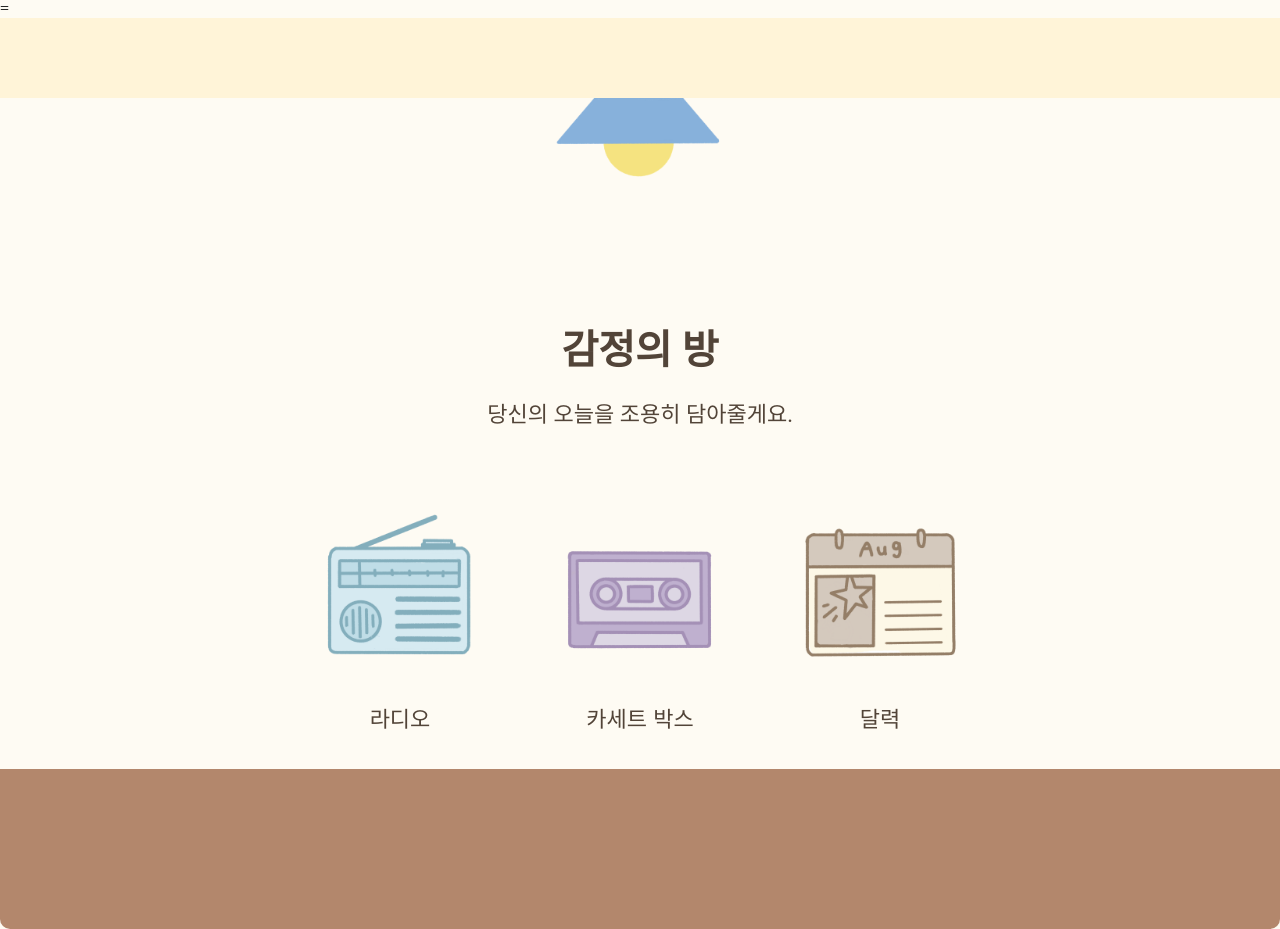
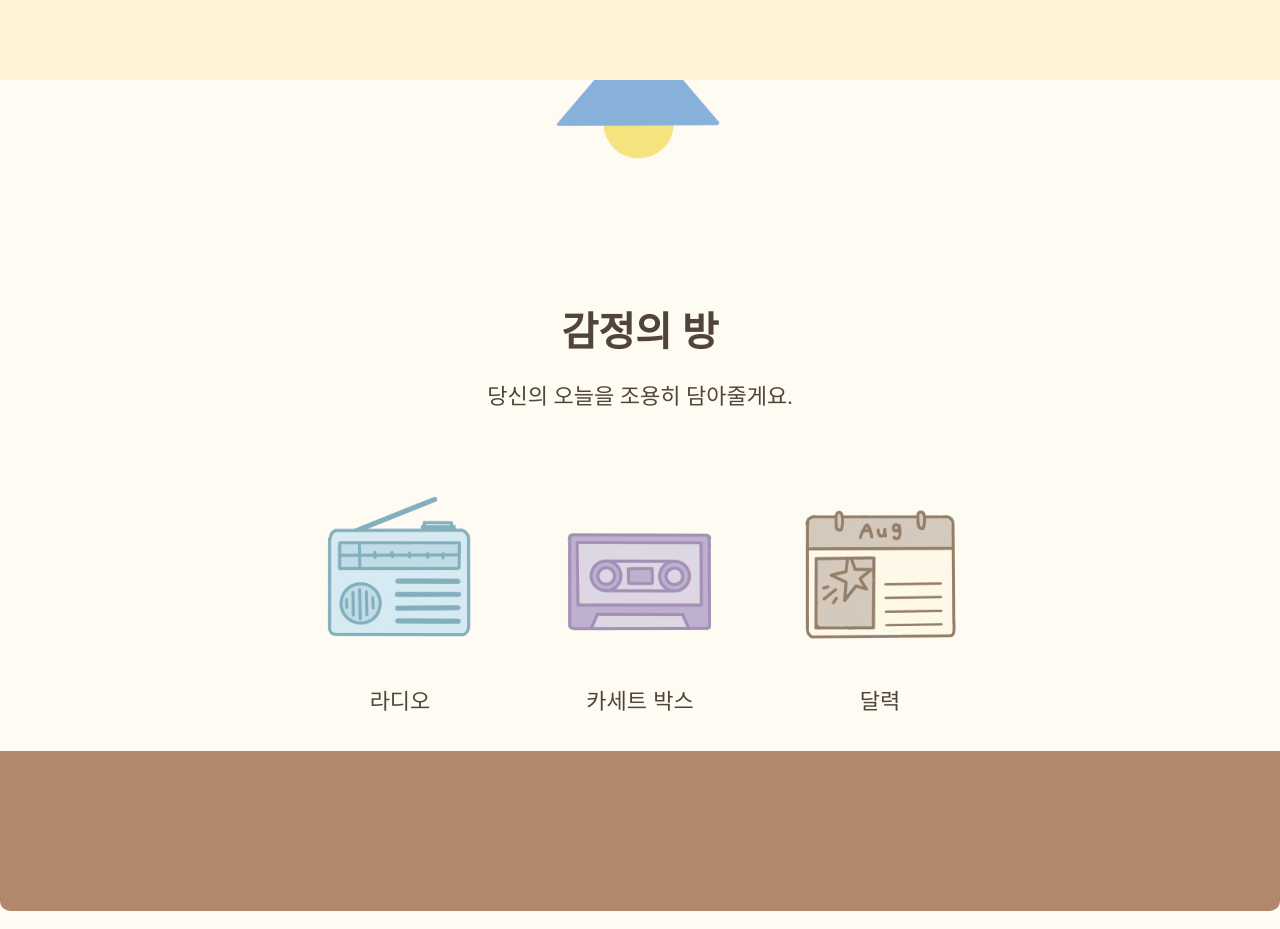
Before and after one commit to gimadud/spothepie, a React (Vite) app: page / in a window 1280 px wide. Built offline with nearby package versions, Linux system fonts and the light colour scheme.

Commit message:
fix: 라디오 페이지- 글씨 겹침 현상 수정

```diff
--- a/src/css/App.css
+++ b/src/css/App.css
@@ -2,10 +2,11 @@
   display: flex;
   flex-direction: column;
   min-height: 100vh;
+  flex: 1;
 }
 
 .main-page {
-  flex-grow: 1;
+  flex: 1;
 }
 
 body {
--- a/src/css/EmotionSelector.css
+++ b/src/css/EmotionSelector.css
@@ -62,7 +62,7 @@
     color:#83AEBC;
     font-weight: 600;
     position: relative;
-    z-index: 2;
+
     background-color: transparent;
 }
 
@@ -124,5 +124,4 @@
   height: 100%;
   background-color: #83AEBC;
   transition: left 0.2s ease-out;
-  z-index: 1;
 }
--- a/src/pages/MainPage.tsx
+++ b/src/pages/MainPage.tsx
@@ -38,7 +38,7 @@ const MainPage = () => {
       animate="animate"
       exit="exit"
       transition={{ duration: 0.5 }}
-    >=
+    >
         <MainHeader />
           <div className="main-page">
             <img
```
